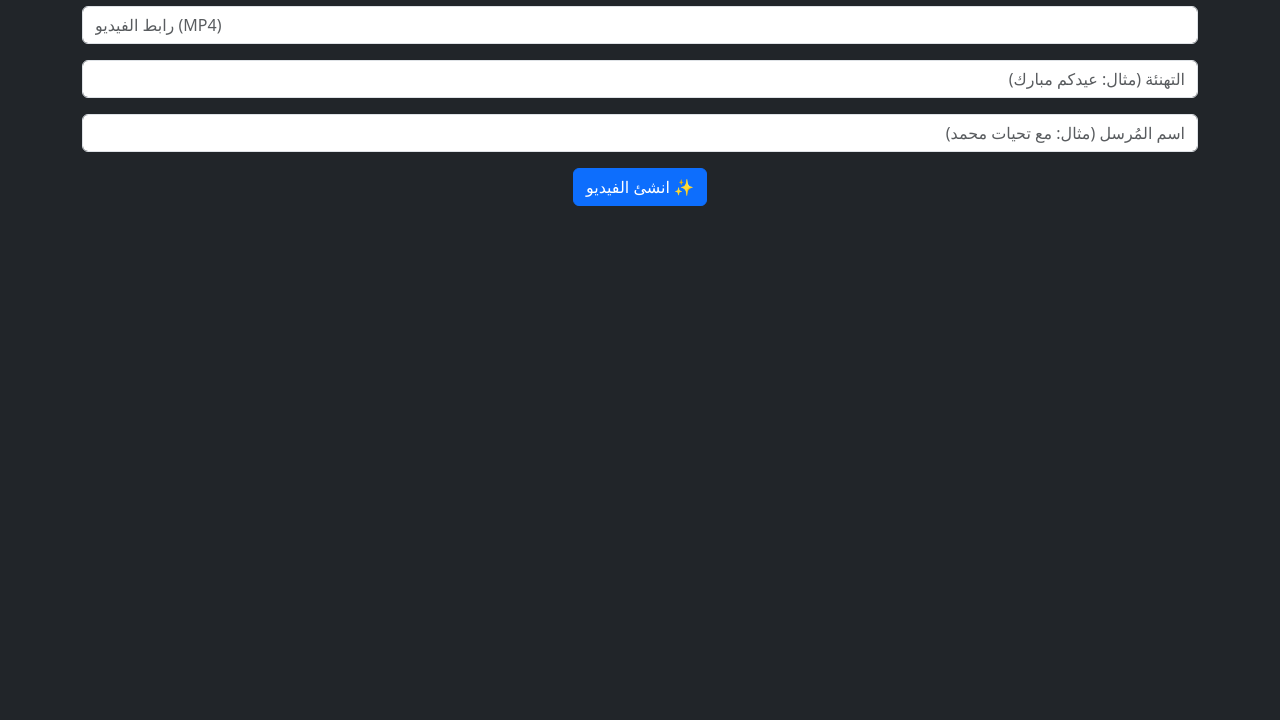
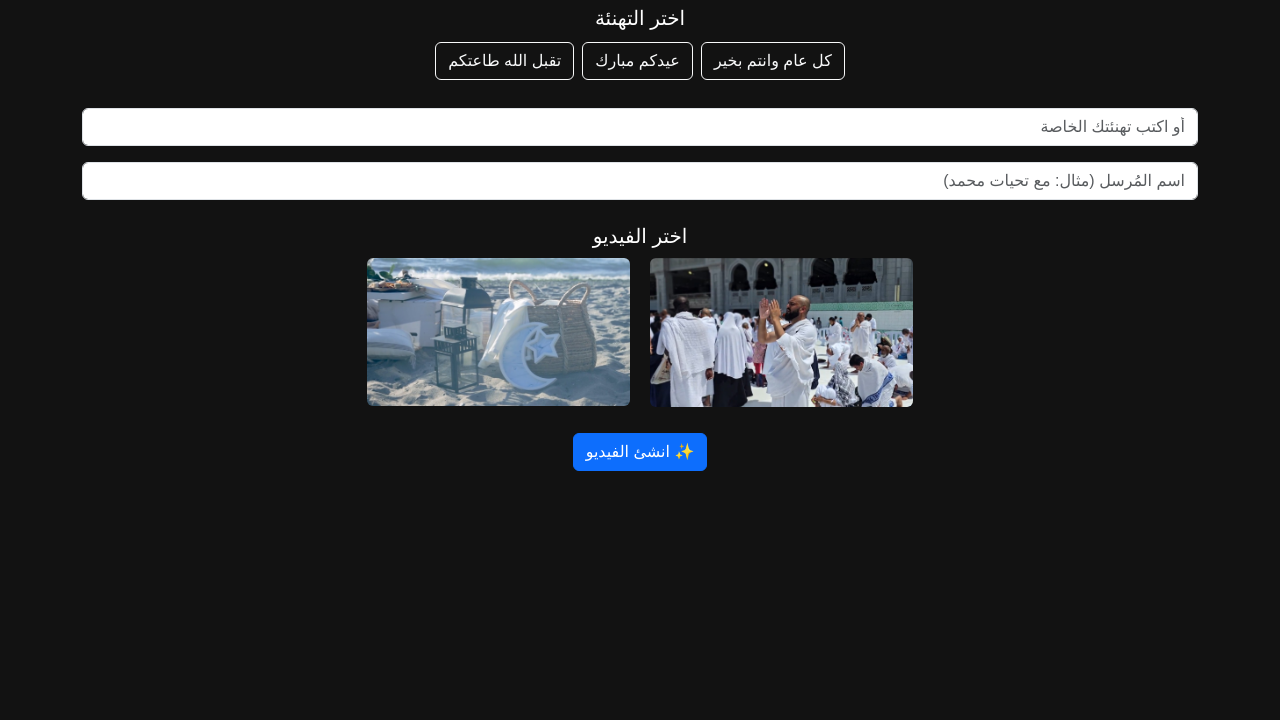
Before and after one commit to kodanchi/GreetingVideoMakerApp, a website: page public/index.html in a window 1280 px wide. Shown: the part 80-800 px from the top of the page. Drawn offline with nearby package versions, Linux system fonts and the light colour scheme.

Commit message:
Vercel-compatible + Backend Connected

```diff
--- a/public/index.html
+++ b/public/index.html
@@ -3,47 +3,105 @@
 <head>
   <meta charset="UTF-8">
   <title>🎉 صانع فيديو التهنئة</title>
+  <meta name="viewport" content="width=device-width, initial-scale=1.0" />
   <link href="https://cdn.jsdelivr.net/npm/bootstrap@5.3.3/dist/css/bootstrap.rtl.min.css" rel="stylesheet" />
+  <style>
+    body { background-color: #121212; color: white; font-family: sans-serif; }
+    .video-thumb { cursor: pointer; border: 2px solid transparent; border-radius: 8px; }
+    .video-thumb:hover, .video-thumb.selected { border-color: #0d6efd; }
+  </style>
 </head>
-<body class="bg-dark text-white p-4">
+<body class="p-4">
 
   <div class="container text-center">
-    <h2 class="mb-4">🎉 صانع فيديو التهنئة</h2>
+    <h2 class="mb-4">🎥 صانع فيديو التهنئة</h2>
 
-    <input type="url" id="videoUrl" class="form-control my-3" placeholder="رابط الفيديو (MP4)">
-    <input type="text" id="greeting" class="form-control my-3" placeholder="التهنئة (مثال: عيدكم مبارك)">
-    <input type="text" id="greeter" class="form-control my-3" placeholder="اسم المُرسل (مثال: مع تحيات محمد)">
+    <!-- Greeting options -->
+    <div class="mb-4">
+      <h5>اختر التهنئة</h5>
+      <div id="greeting-options" class="d-flex justify-content-center flex-wrap">
+        <button class="btn btn-outline-light m-1 greeting-btn">كل عام وانتم بخير</button>
+        <button class="btn btn-outline-light m-1 greeting-btn">عيدكم مبارك</button>
+        <button class="btn btn-outline-light m-1 greeting-btn">تقبل الله طاعتكم</button>
+      </div>
+    </div>
 
-    <button class="btn btn-primary" onclick="generateVideo()">✨ انشئ الفيديو</button>
+    <!-- Custom Greeting -->
+    <input type="text" id="customGreeting" class="form-control my-3" placeholder="أو اكتب تهنئتك الخاصة" />
+
+    <!-- Greeter Name -->
+    <input type="text" id="greeter" class="form-control my-3" placeholder="اسم المُرسل (مثال: مع تحيات محمد)" />
+
+    <!-- Video thumbnails -->
+    <h5 class="mt-4">اختر الفيديو</h5>
+    <div class="row g-3 justify-content-center" id="video-gallery">
+      <div class="col-6 col-md-3">
+        <img src="thumbnails/thumb1.jpg" class="img-fluid video-thumb" data-src="videos/video1.mp4" />
+      </div>
+      <div class="col-6 col-md-3">
+        <img src="thumbnails/thumb2.jpg" class="img-fluid video-thumb" data-src="videos/video2.mp4" />
+      </div>
+      <!-- Add more as needed -->
+    </div>
+
+    <!-- Action -->
+    <button class="btn btn-primary mt-4" onclick="generateVideo()">✨ انشئ الفيديو</button>
 
     <div id="status" class="mt-3"></div>
     <a id="downloadLink" class="btn btn-success mt-3" style="display:none">📥 تحميل الفيديو</a>
   </div>
 
   <script>
+    let selectedGreeting = '';
+    let selectedVideoUrl = '';
+
+    document.querySelectorAll('.greeting-btn').forEach(btn => {
+      btn.addEventListener('click', () => {
+        document.querySelectorAll('.greeting-btn').forEach(b => b.classList.remove('btn-primary'));
+        btn.classList.add('btn-primary');
+        selectedGreeting = btn.textContent;
+        document.getElementById('customGreeting').value = '';
+      });
+    });
+
+    document.getElementById('customGreeting').addEventListener('input', (e) => {
+      selectedGreeting = e.target.value;
+      document.querySelectorAll('.greeting-btn').forEach(b => b.classList.remove('btn-primary'));
+    });
+
+    document.querySelectorAll('.video-thumb').forEach(img => {
+      img.addEventListener('click', () => {
+        document.querySelectorAll('.video-thumb').forEach(i => i.classList.remove('selected'));
+        img.classList.add('selected');
+        selectedVideoUrl = img.getAttribute('data-src');
+      });
+    });
+
     async function generateVideo() {
-      const videoUrl = document.getElementById("videoUrl").value.trim();
-      const greeting = document.getElementById("greeting").value.trim();
       const greeter = document.getElementById("greeter").value.trim();
       const status = document.getElementById("status");
       const link = document.getElementById("downloadLink");
 
-      if (!videoUrl || !greeting || !greeter) {
-        alert("يرجى تعبئة جميع الحقول");
+      if (!selectedGreeting || !selectedVideoUrl || !greeter) {
+        alert("يرجى اختيار الفيديو، وكتابة التهنئة واسم المُرسل");
         return;
       }
 
-      status.innerText = "⏳ جاري معالجة الفيديو...";
+      status.innerText = "⏳ جاري إنشاء الفيديو...";
       link.style.display = "none";
 
       try {
-        const response = await fetch("https://ffmpeg-vercel-api.vercel.app/api/generate", {
+        const response = await fetch("/api/generate", {
           method: "POST",
           headers: { "Content-Type": "application/json" },
-          body: JSON.stringify({ videoUrl, greeting, greeter })
+          body: JSON.stringify({
+            videoUrl: location.origin + "/" + selectedVideoUrl,
+            greeting: selectedGreeting,
+            greeter
+          })
         });
 
-        if (!response.ok) throw new Error("فشل إنشاء الفيديو");
+        if (!response.ok) throw new Error("فشل في إنشاء الفيديو");
 
         const blob = await response.blob();
         const videoURL = URL.createObjectURL(blob);
@@ -51,13 +109,11 @@
         link.download = "greeting.mp4";
         link.style.display = "inline-block";
         status.innerText = "✅ تم إنشاء الفيديو!";
-
       } catch (err) {
         console.error(err);
-        status.innerText = "❌ حدث خطأ أثناء إنشاء الفيديو";
+        status.innerText = "❌ حدث خطأ أثناء المعالجة.";
       }
     }
   </script>
-
 </body>
 </html>
```
